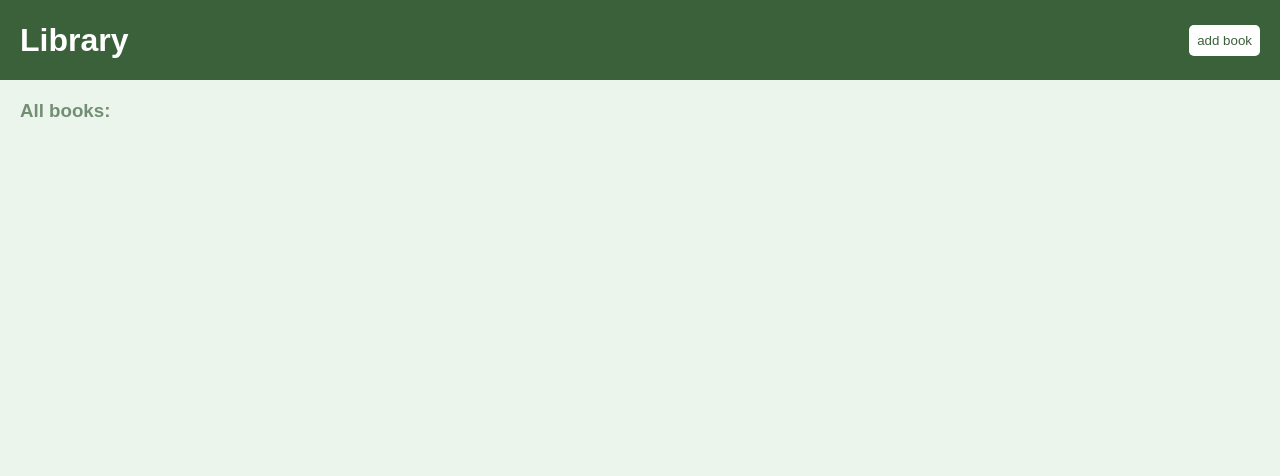
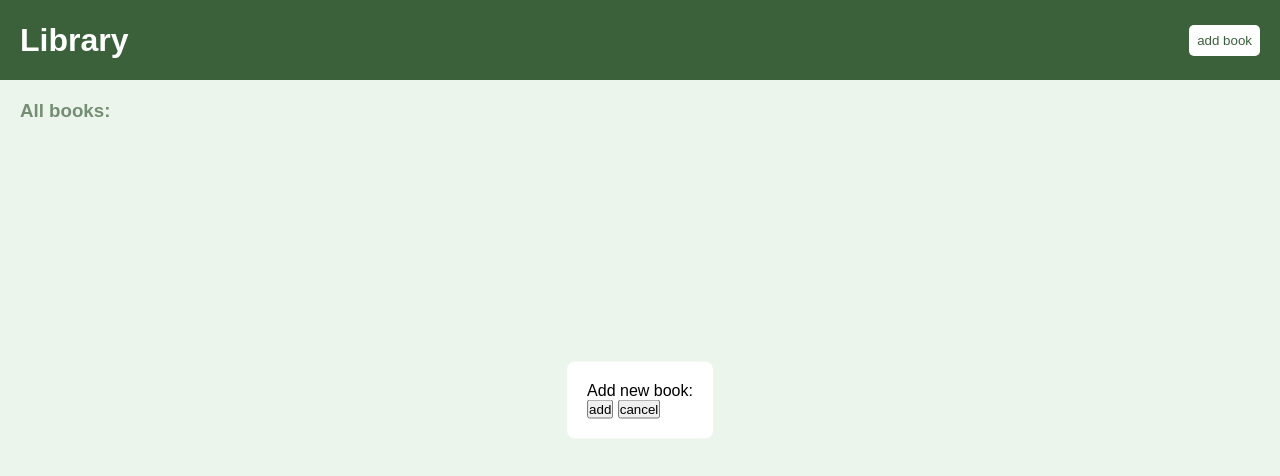
Before and after one commit to alicehe2003/library_js, a plain HTML site: page index.html in a window 1280 px wide. Both pictures are taken after a click on the button "add book". Drawn offline with Linux system fonts and the light colour scheme.

Commit message:
Pop up for adding new book appears on click.

```diff
--- a/index.html
+++ b/index.html
@@ -14,7 +14,15 @@
 <body>
     <div class="headers">
         <h1>Library</h1>
-        <button>add book</button>
+        <button onclick="addBookToLibrary()">add book</button>
+    </div>
+
+    <div id="overlay"></div>
+    <div id="popUp">
+        <p>Add new book: </p>
+        <!-- TODO: collect new book info -->
+        <button onclick="addBookAndClose()">add</button>
+        <button onclick="cancelAdd()">cancel</button>
     </div>
 
     <div class="library_display">
--- a/lib.js
+++ b/lib.js
@@ -23,8 +23,29 @@ Book.prototype.info = function() {
     return str;
 }
 
-function addBookToLibrary(book) {
-    myLibrary.push(book);
+// opens pop up to collect info on new book
+function addBookToLibrary() {
+    // open pop up
+    document.getElementById("overlay").style.display = "block";
+    document.getElementById("popUp").style.display = "block";
+
+    // collect info on new book
+    // TODO
+}
+
+// adds book to library and close pop up screen
+function addBookAndClose() {
+    // TODO
+
+    // close pop up
+    document.getElementById("overlay").style.display = "none";
+    document.getElementById("popUp").style.display = "none";
+}
+
+function cancelAdd() {
+    // cancels adding new book
+    document.getElementById("overlay").style.display = "none";
+    document.getElementById("popUp").style.display = "none";
 }
 
 function displayBooks() {
--- a/style.css
+++ b/style.css
@@ -33,6 +33,34 @@ body {
     border: 0;
 }
 
+/* slight change in button color on click */
+.headers button:active {
+    background-color: rgb(236, 245, 236);
+}
+
+/* pop up menu for adding new book */
+#popUp {
+    display: none;
+    position: fixed;
+    top: 50%;
+    left: 50%;
+    transform: translate(-50%, -50%);
+    padding: 20px;
+    background-color: white;
+    border: 0;
+    border-radius: 8px;
+    z-index: 2;
+}
+
+#overlay {
+    display: none;
+    position: fixed;
+    top: 0;
+    left: 0;
+    width: 100%;
+    height: 100%
+}
+
 .library_display {
     display: flex;
     flex-direction: column;
```
